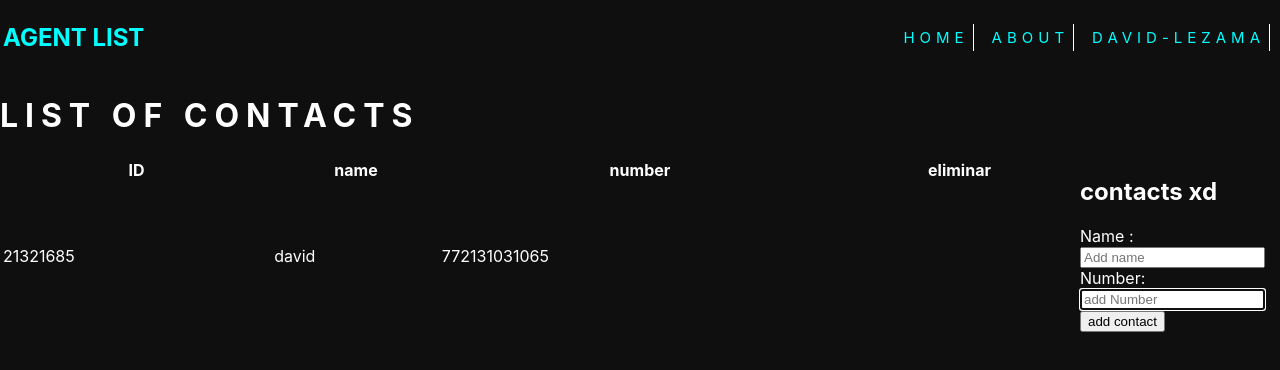
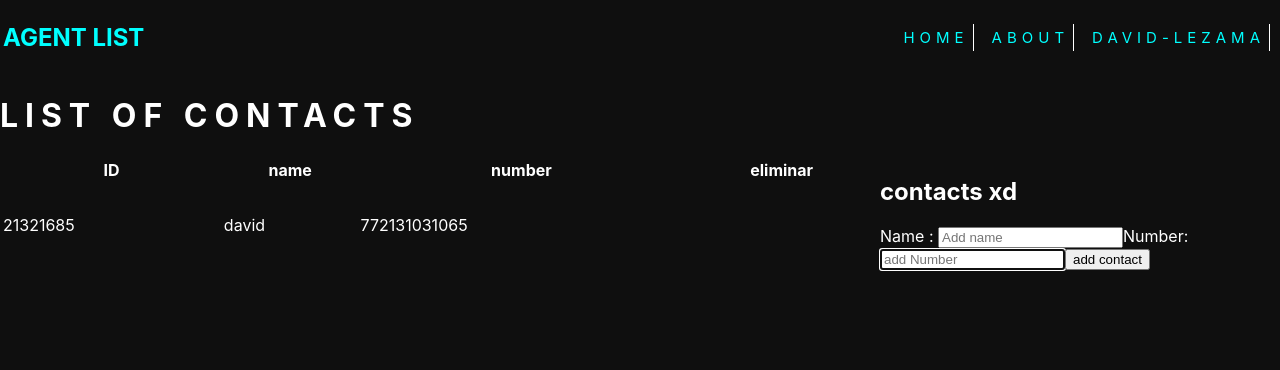
Before and after one commit to IamDavidev/agent-list, a React (Vite) app: page / in a window 1280 px wide. Shown: the top 370 px of the page. Built offline with nearby package versions, Linux system fonts and the light colour scheme.

Commit message:
restauring

```diff
--- a/src/Components/ListOfContacts/index.css
+++ b/src/Components/ListOfContacts/index.css
@@ -1,6 +1,6 @@
 .contacts{
     display:grid;
-    grid-template-columns: 1fr 200px;
+    grid-template-columns: 1fr 400px;
 }
 
 th {
```
